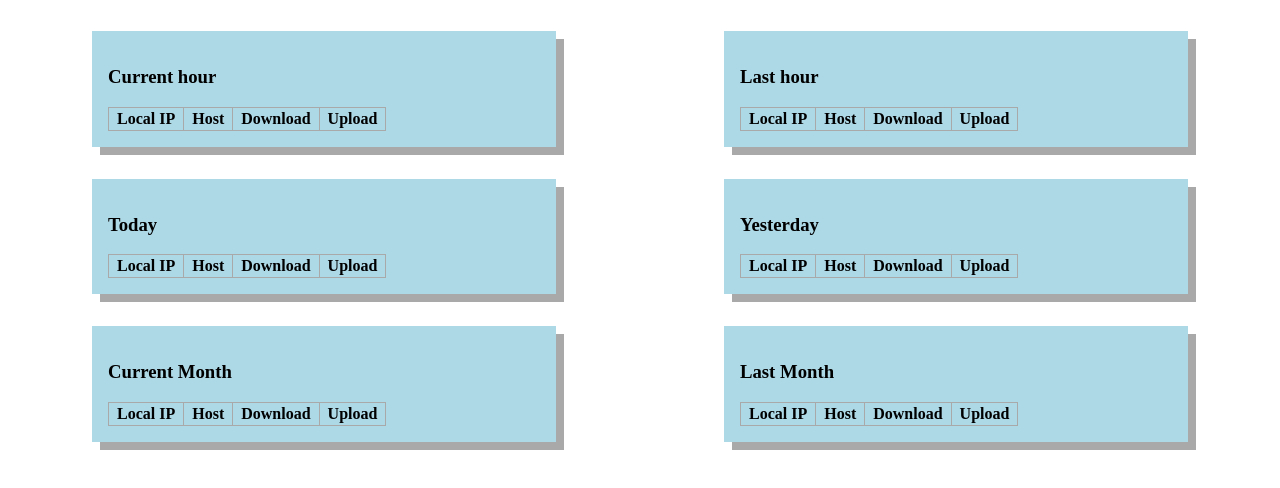
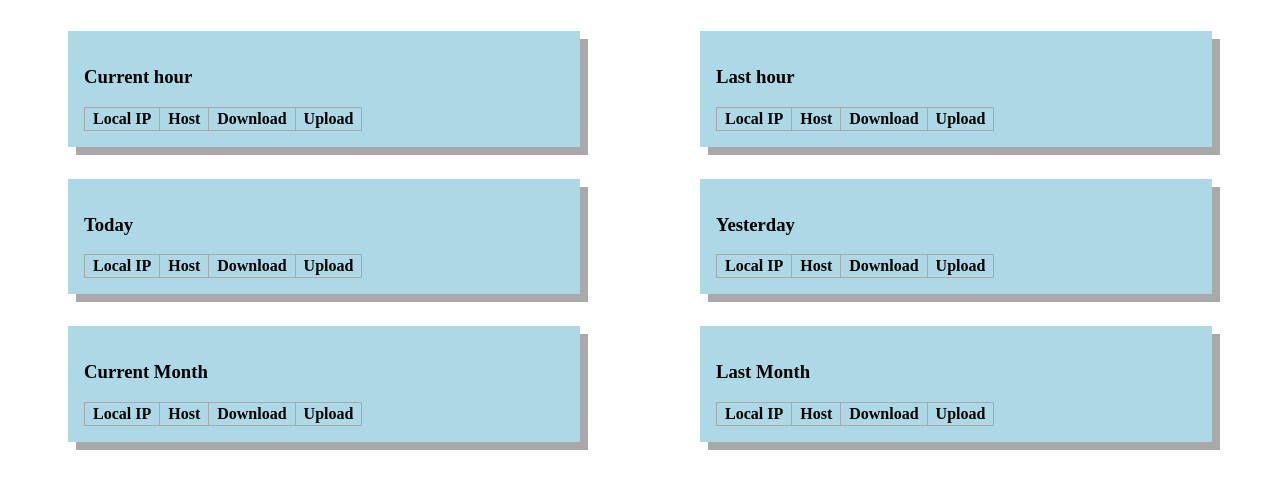
Before and after one commit to pithu/pithus-fritz-capture, a website: page www/_index.html in a window 1280 px wide. Shown: the part 44-532 px from the top of the page. Drawn offline with nearby package versions, Linux system fonts and the light colour scheme; no server answers; a script that the page names is missing.

Commit message:
Increase width

```diff
--- a/www/style.css
+++ b/www/style.css
@@ -5,7 +5,7 @@
 }
 
 .profile {
-    width: 27em;
+    width: 30em;
     box-shadow: 0.5em 0.5em darkgray;
     background-color: lightblue;
     margin: 1em;
```
